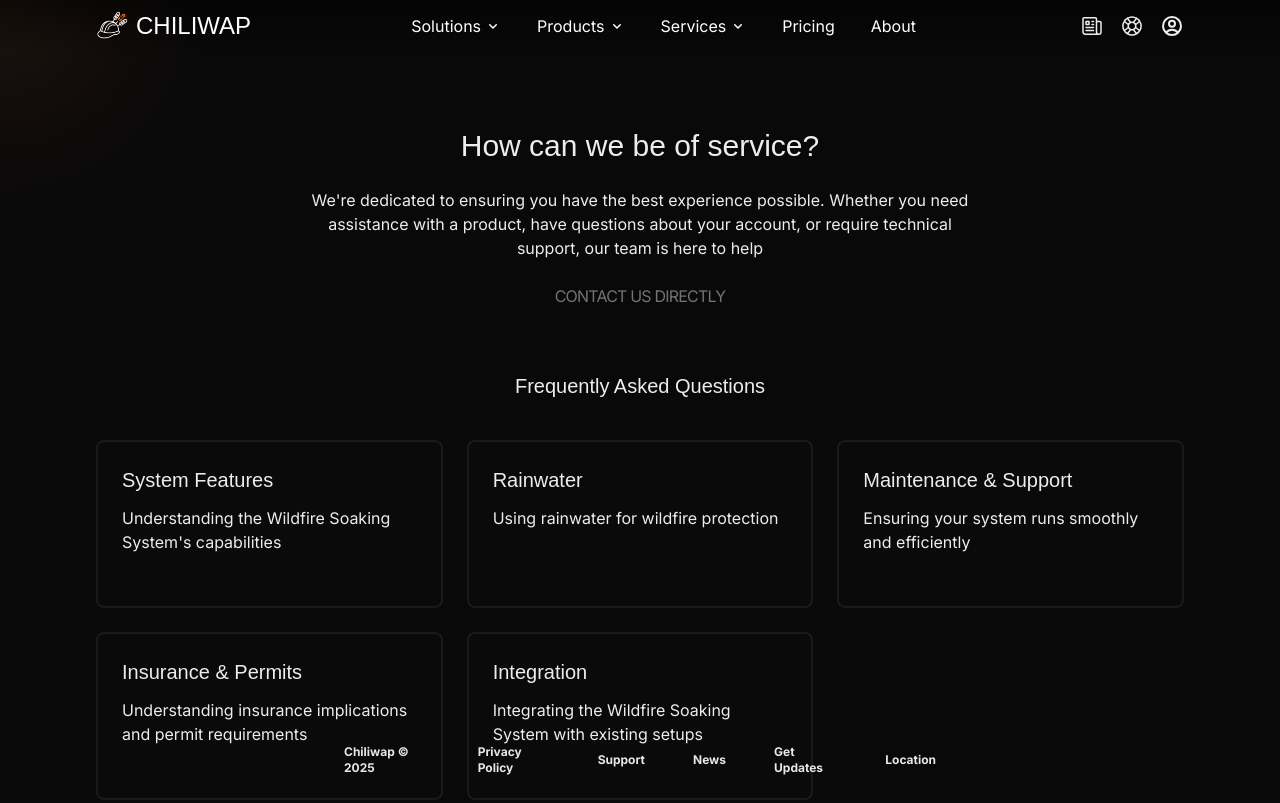
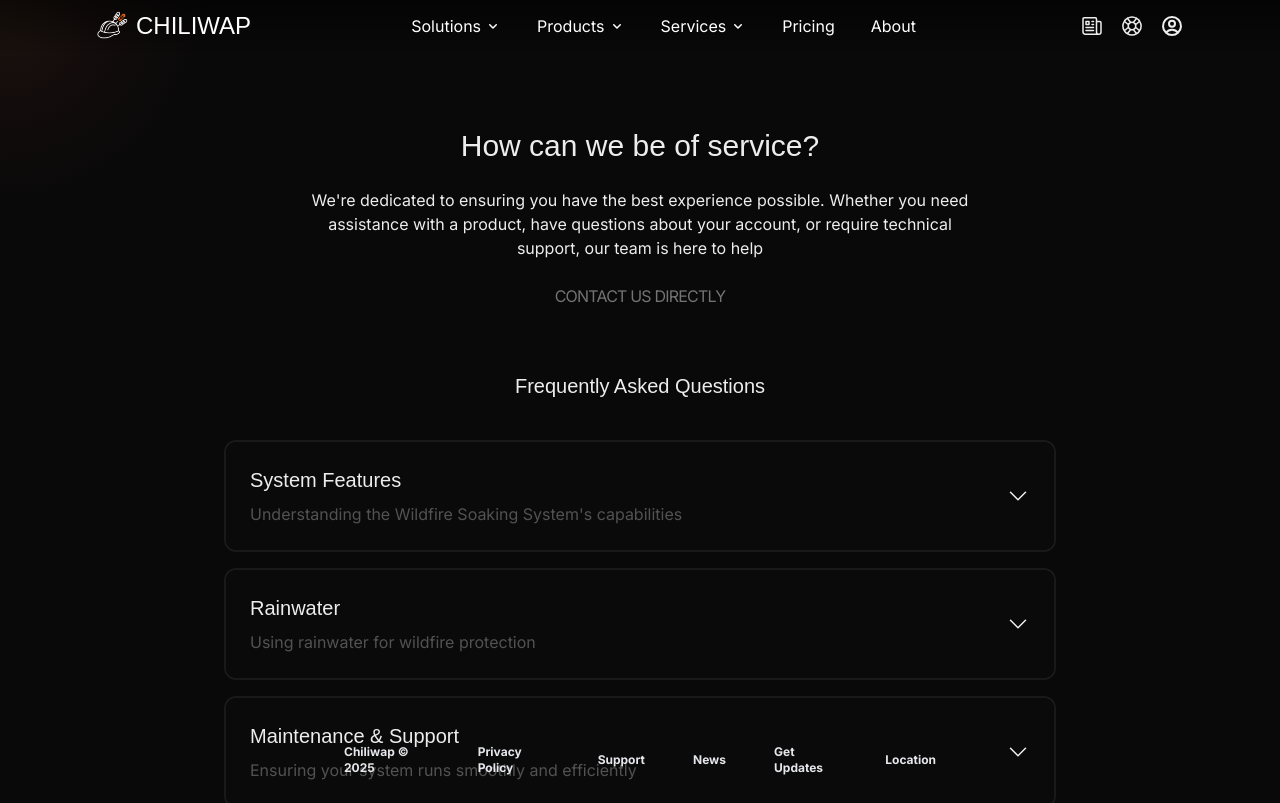
Before and after one commit to chiliwap/landing, a Next.js app: page /support in a window 1280 px wide. Shown: the top 803 px of the page. Built offline with nearby package versions, Linux system fonts and the light colour scheme; a web font is replaced by a local one.

Commit message:
feat: support accordian

```diff
--- a/app/(static)/support/page.tsx
+++ b/app/(static)/support/page.tsx
@@ -148,7 +148,17 @@ const FAQ = [
 ];
 
 export default function Support() {
-  const [selectedCategory, setSelectedCategory] = useState<number | null>(null);
+  const [openCategories, setOpenCategories] = useState<Set<number>>(new Set());
+
+  const toggleCategory = (index: number) => {
+    const newOpenCategories = new Set(openCategories);
+    if (newOpenCategories.has(index)) {
+      newOpenCategories.delete(index);
+    } else {
+      newOpenCategories.add(index);
+    }
+    setOpenCategories(newOpenCategories);
+  };
 
   return (
     <main className="min-h-screen overflow-hidden">
@@ -171,30 +181,52 @@ export default function Support() {
           </Link>
         </header>
 
-        <div className="w-full max-w-6xl px-8 py-16 relative">
+        <div className="w-full max-w-4xl px-8 py-16 relative">
           <h4 className="text-xl text-center logo-text mb-10">
             Frequently Asked Questions
           </h4>
 
-          <motion.div className="grid grid-cols-3 gap-6 relative">
+          <div className="space-y-4">
             {FAQ.map((category, i) => (
-              <AnimatePresence key={category.category} mode="wait">
-                {selectedCategory === i ? (
-                  <>
               <motion.div
-                      key={`modal-${i}`}
-                      layoutId={`modal-${i}`}
-                      style={{
-                        position: "absolute",
-                      }}
-                      className="z-20 w-full h-full bg-(--background) overflow-y-scroll border-2 border-neutral-800/60 rounded-xl p-6"
+                key={category.category}
+                className="border-2 border-neutral-800/60 rounded-xl overflow-hidden"
               >
-                      <div className="max-w-4xl mx-auto">
-                        <h3 className="text-xl logo-text mb-3">
+                <motion.div
+                  onClick={() => toggleCategory(i)}
+                  className="flex items-center justify-between p-6 cursor-pointer bg-(--background) hover:bg-(--background)/60 transition-colors duration-300"
+                >
+                  <div>
+                    <h3 className="text-xl logo-text mb-2">
                       {category.category}
                     </h3>
-                        <p className="mb-6">{category.description}</p>
-                        <div className="space-y-8">
+                    <p className="text-neutral-600">{category.description}</p>
+                  </div>
+                  <motion.svg
+                    animate={{ rotate: openCategories.has(i) ? 180 : 0 }}
+                    xmlns="http://www.w3.org/2000/svg"
+                    viewBox="0 0 24 24"
+                    fill="currentColor"
+                    className="size-6 ml-4"
+                  >
+                    <path
+                      fillRule="evenodd"
+                      d="M12.53 16.28a.75.75 0 0 1-1.06 0l-7.5-7.5a.75.75 0 0 1 1.06-1.06L12 14.69l6.97-6.97a.75.75 0 1 1 1.06 1.06l-7.5 7.5Z"
+                      clipRule="evenodd"
+                    />
+                  </motion.svg>
+                </motion.div>
+
+                <AnimatePresence>
+                  {openCategories.has(i) && (
+                    <motion.div
+                      initial={{ height: 0 }}
+                      animate={{ height: "auto" }}
+                      exit={{ height: 0 }}
+                      transition={{ duration: 0.3 }}
+                      className="overflow-hidden"
+                    >
+                      <div className="p-6 pt-0 space-y-6 border-t border-neutral-900">
                         {category.questions.map((item) => (
                           <div key={item.question} className="text-left">
                             <h4 className="font-bold text-lg mb-2">
@@ -206,47 +238,18 @@ export default function Support() {
                           </div>
                         ))}
                       </div>
-                      </div>
-                    </motion.div>
-                    <div className="z-0 h-42 w-full" />
-                  </>
-                ) : (
-                  <motion.div
-                    onClick={() => setSelectedCategory(i)}
-                    layoutId={`modal-${i}`}
-                    className="relative h-42 cursor-pointer rounded-lg border-2 border-neutral-800/60 bg-(--background) p-6"
-                  >
-                    <div className="max-w-4xl mx-auto">
-                      <h3 className="text-xl logo-text mb-3">
-                        {category.category}
-                      </h3>
-                      <p className="mb-6">{category.description}</p>
-                    </div>
                     </motion.div>
                   )}
                 </AnimatePresence>
+              </motion.div>
             ))}
-          </motion.div>
+          </div>
         </div>
       </section>
 
       <Gradient />
 
-      <AnimatePresence>
-        {selectedCategory !== null && (
-          <motion.div
-            animate={{ opacity: 1 }}
-            exit={{ opacity: 0 }}
-            transition={{
-              duration: 0.3,
-            }}
-            onClick={() => setSelectedCategory(null)}
-            className="absolute inset-0 bg-black/30"
-          />
-        )}
-      </AnimatePresence>
-
-      <div className="absolute bottom-0 left-1/2 transform -translate-x-1/2">
+      <div className="fixed bottom-0 left-1/2 transform -translate-x-1/2">
         <Footer />
       </div>
     </main>
```
Lines whose indentation alone changed are shown as unchanged.
